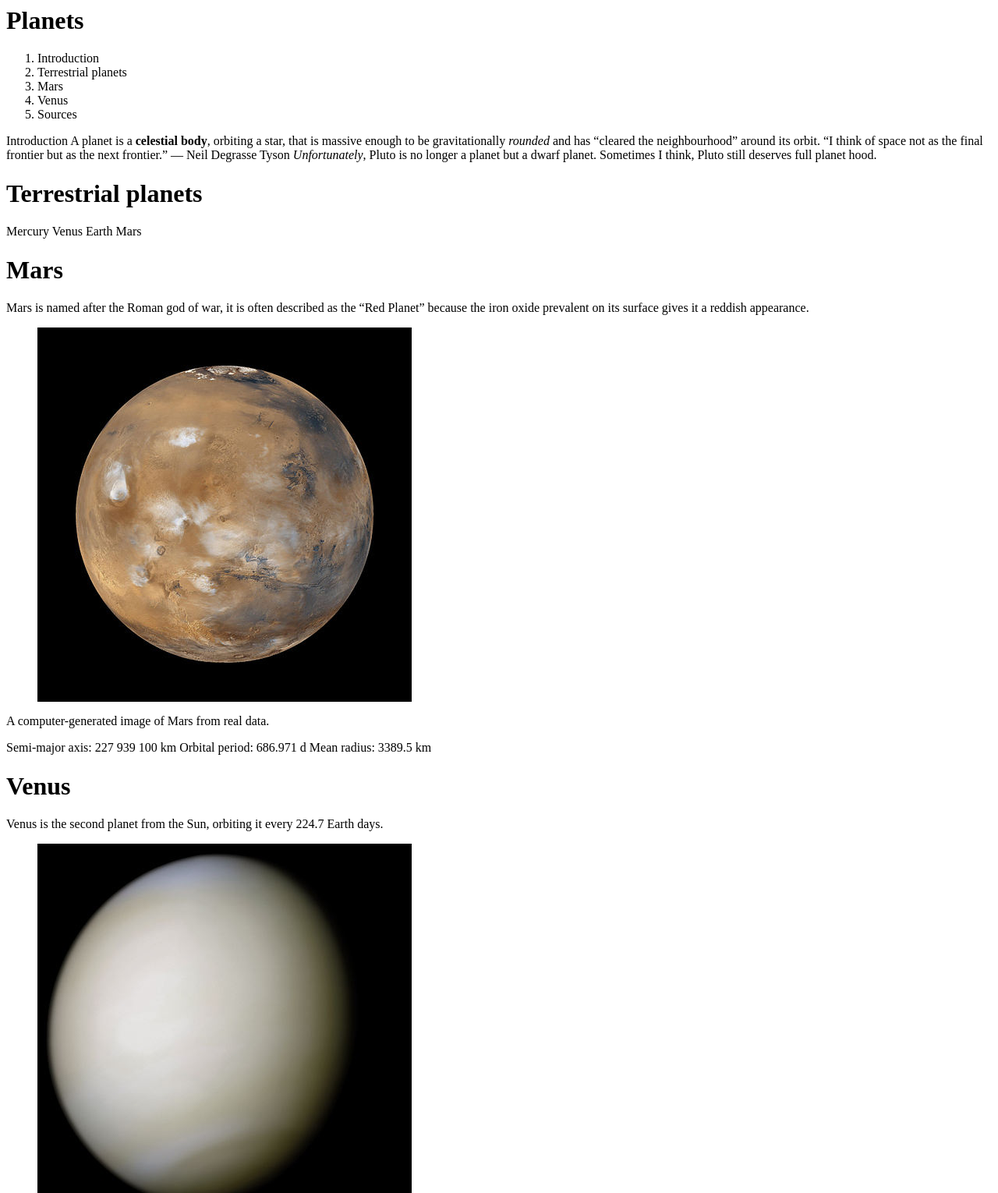
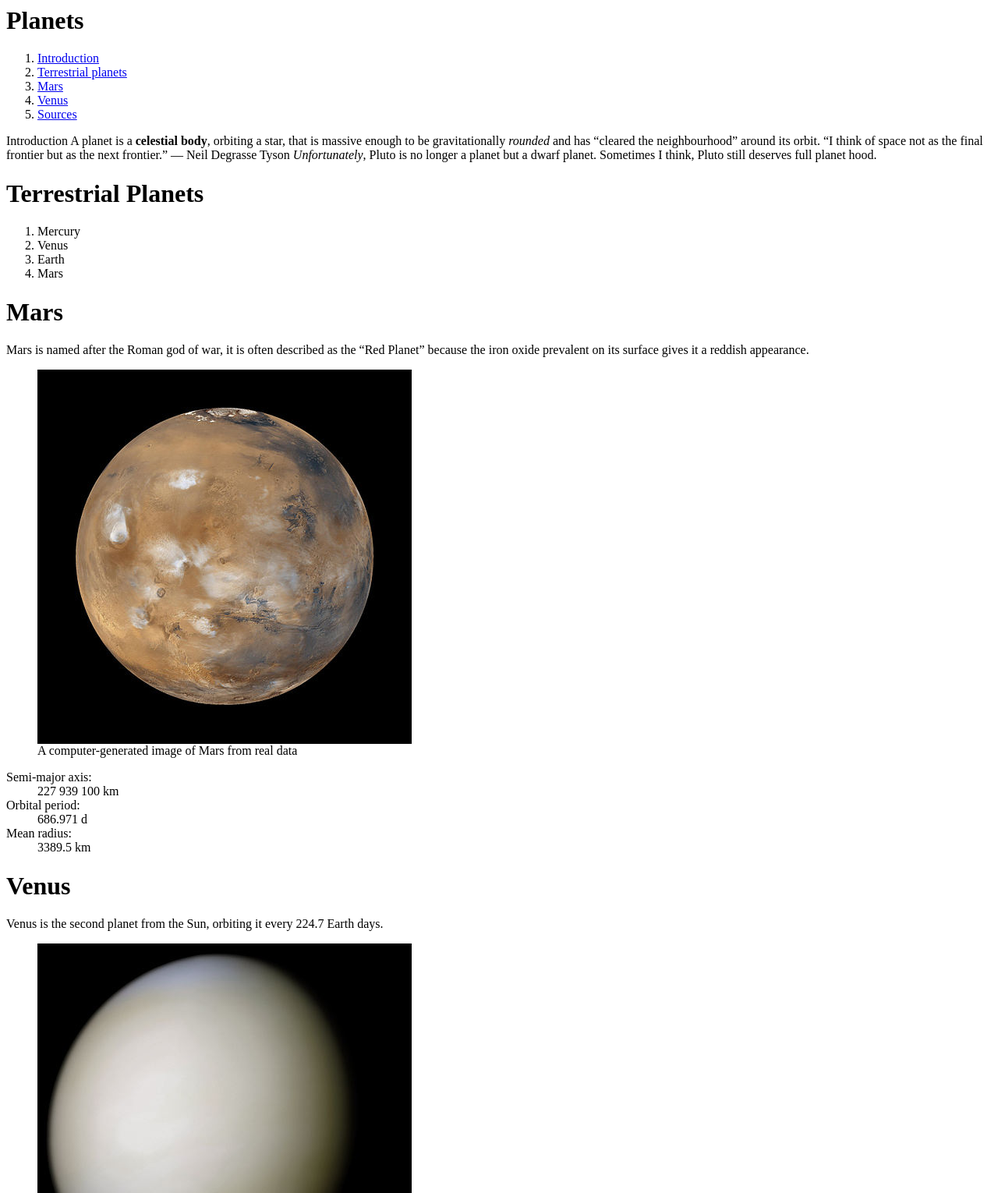
Before and after one commit to Pierceyonder/assignment-2, a plain HTML site: page index.html in a window 1280 px wide. Shown: the top 1530 px of the page at 78% size. Drawn offline with Linux system fonts and the light colour scheme.

Commit message:
Added links and data list.
Added links for the contents as well as the data list underneath the
Mars image.

```diff
--- a/index.html
+++ b/index.html
@@ -1,14 +1,14 @@
 <h1>Planets</h1>
 
 <ol>
-	<li>Introduction</li>
-	<li>Terrestrial planets</li>
-	<li>Mars</li>
-	<li>Venus</li>
-	<li>Sources</li>
+	<li><a href="#introduction">Introduction</a></li>
+	<li><a href="#terrestrialplanets">Terrestrial planets</a></li>
+	<li><a href="#mars">Mars</a></li>
+	<li><a href="#venus">Venus</a></li>
+	<li><a href="#sources">Sources</a></li>
 </ol
 
-<h1>Introduction</h1>
+<h1 id="introduction">Introduction</h2>
 
 A planet is a <b>celestial body</b>, orbiting a star, that is massive enough to be gravitationally <i>rounded</i> and has “cleared the neighbourhood” around its orbit.
 
@@ -17,34 +17,36 @@ A planet is a <b>celestial body</b>, orbiting a star, that is massive enough to
 
 <i>Unfortunately</i>, Pluto is no longer a planet but a dwarf planet. Sometimes I think, <e>Pluto still deserves full planet hood.</e>
 
-<h1>Terrestrial planets</h1>
+<h1 id="terrestrialplanets">Terrestrial Planets</h1>
 
-Mercury
-Venus
-Earth
-Mars
+<ol>
+	<li>Mercury</li>
+	<li>Venus</li>
+	<li>Earth</li>
+	<li>Mars</li>
+</ol>
 
-<h1>Mars</h1>
+<h1 id="mars">Mars</h1>
 
 Mars is named after the Roman god of war, it is often described as the “Red Planet” because the iron oxide prevalent on its surface gives it a reddish appearance.
-	<figure><img src="images/mars.jpg" alt="A computer generated image of mars"></figure>
-	<p><figcaption>A computer-generated image of Mars from real data.</figcaption></p>
+	<figure><img src="images/mars.jpg" alt=""><figcaption>A computer-generated image of Mars from real data</figcaption></figure>
 
-Semi-major axis:
-227 939 100 km
+<dl>
+	<dt>Semi-major axis:</dt>
+	<dd>227 939 100 km</dd>
 
-Orbital period:
-686.971 d
+	<dt>Orbital period:</dt>
+	<dd>686.971 d</dd>
 
-Mean radius:
-3389.5 km
+	<dt>Mean radius:</dt>
+	<dd>3389.5 km</dd>
+</dl>
 
-<h1>Venus</h1>
+<h1 id="venus">Venus</h1>
 
 Venus is the second planet from the Sun, orbiting it every 224.7 Earth days.
 
-	<figure><img src="images/venus.jpg" alt="A computer generated image of Venus"></figure>
-	<p><figcaption>A real-colour image of Venus processed from two filters. The surface is obscured by a thick blanket of clouds.</figcaption></p>
+	<figure><img src="images/venus.jpg" alt=""><figcaption>A real-colour image of Venus processed from two filters. The surface is obscured by a thick blanket of clouds.</figcaption></figure>
 
 Semi-major axis:
 108 208 000 km
@@ -55,7 +57,7 @@ Orbital period:
 Mean radius:
 6051.8 km
 
-<h1>Sources</h1>
+<h1 id="sources">Sources</h1>
 
 https://en.wikipedia.org/wiki/Mars
 https://en.wikipedia.org/wiki/Venus
```
